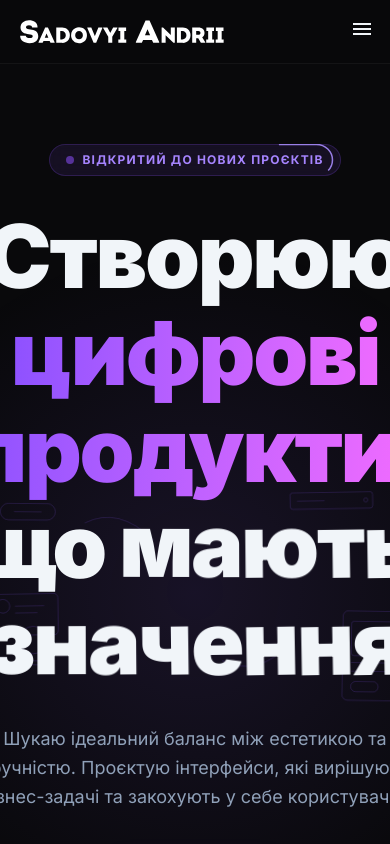
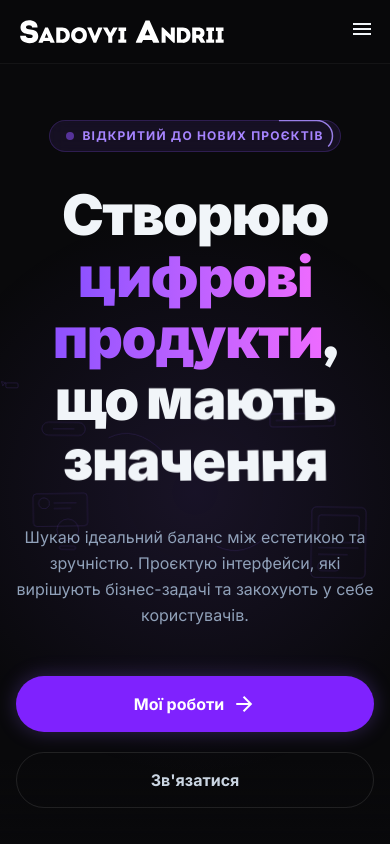
Before and after one commit to Montalmo/portfolio_site, a React (Vite) app: page / in a window 390 px wide. Shown: the top 844 px of the page. Built offline with nearby package versions, Linux system fonts and the light colour scheme.

Commit message:
feat: adaptive<480 hero section

```diff
--- a/src/App.tsx
+++ b/src/App.tsx
@@ -299,7 +299,7 @@ function App() {
           {!selectedCaseId && (
             <>
               {/* Hero Section */}
-              <section id="hero" className="relative flex flex-1 items-center justify-center px-6 py-20 pb-32">
+              <section id="hero" className="relative flex flex-1 items-center justify-center px-6 py-20 pb-32 max-[480px]:px-4 max-[480px]:py-14 max-[480px]:pb-28">
                 {/* Background Animation and Gradients */}
                 <FigmaSketchAnimation />
                 <div className="absolute inset-0 bg-[radial-gradient(circle_at_center,rgba(139,92,246,0.12)_0%,rgba(9,9,11,0)_60%)] pointer-events-none"></div>
@@ -324,24 +324,24 @@ function App() {
                     <span className="text-xs font-bold tracking-widest uppercase text-violet-400 relative z-10">Відкритий до нових проєктів</span>
                   </div>
 
-                  <h1 className="text-slate-100 text-[88px] font-black leading-[1.1] tracking-tight font-display mb-8">
+                  <h1 className="text-slate-100 text-[88px] font-black leading-[1.1] tracking-tight font-display mb-8 max-[480px]:text-[56px]">
                     Створюю <span className="text-transparent bg-clip-text bg-gradient-to-r from-violet-500 to-fuchsia-400">цифрові</span> <br />
                     <span className="text-transparent bg-clip-text bg-gradient-to-r from-violet-500 to-fuchsia-400">продукти</span>, що <SwayingText text="мають" /> <br />
                     <SwayingText text="значення" />
                   </h1>
 
-                  <p className="text-slate-400 text-[18px] font-light leading-relaxed max-w-2xl mb-12">
+                  <p className="text-slate-400 text-[18px] font-light leading-relaxed max-w-2xl mb-12 max-[480px]:text-base">
                     Шукаю ідеальний баланс між естетикою та зручністю. Проєктую інтерфейси, які вирішують бізнес-задачі та закохують у себе користувачів.
                   </p>
 
-                  <div className="flex flex-col sm:flex-row gap-5 items-center justify-center">
-                    <a href="#work" className="group flex min-w-[180px] cursor-pointer items-center justify-center gap-2 rounded-full h-14 px-8 bg-violet-600 text-white text-base font-bold transition-all hover:scale-105 hover:bg-violet-500 shadow-[0_0_20px_rgba(139,92,246,0.3)]">
+                  <div className="flex flex-col sm:flex-row gap-5 items-center justify-center w-full">
+                    <a href="#work" className="group flex cursor-pointer items-center justify-center gap-2 rounded-full h-14 px-8 bg-violet-600 text-white text-base font-bold transition-all hover:scale-105 hover:bg-violet-500 shadow-[0_0_20px_rgba(139,92,246,0.3)] max-[480px]:w-full max-[480px]:min-w-full">
                       <span>Мої роботи</span>
                       <span className="material-symbols-outlined text-sm group-hover:translate-x-1 transition-transform">arrow_forward</span>
                     </a>
                     <button
                       onClick={openModal}
-                      className="flex min-w-[180px] cursor-pointer items-center justify-center rounded-full h-14 px-8 border border-white/10 text-slate-300 text-base font-bold transition-all hover:bg-white/5 hover:text-white">
+                      className="flex cursor-pointer items-center justify-center rounded-full h-14 px-8 border border-white/10 text-slate-300 text-base font-bold transition-all hover:bg-white/5 hover:text-white max-[480px]:w-full max-[480px]:min-w-full">
                       <span>Зв'язатися</span>
                     </button>
                   </div>
```
